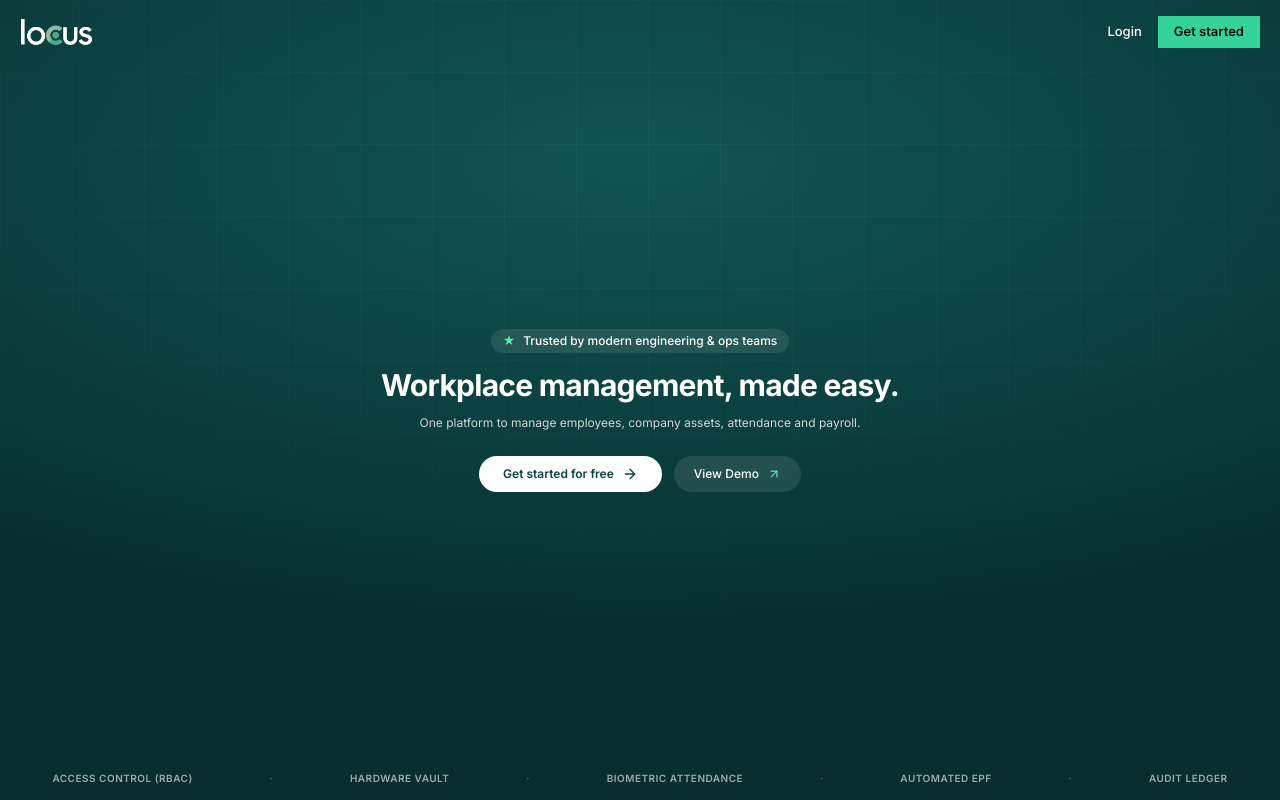
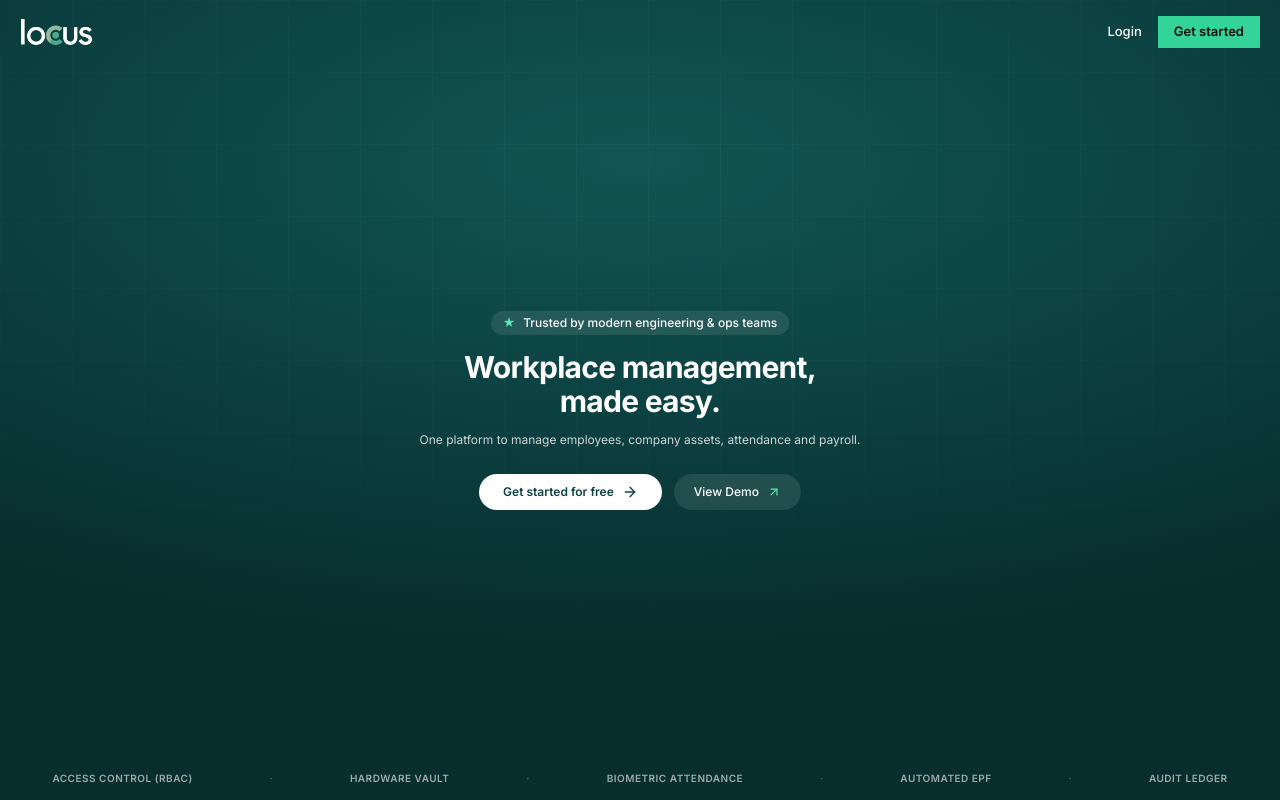
Before and after one commit to Pranav-Khankriyal/Locus, a Next.js app: page / in a window 1280 px wide. Shown: the top 800 px of the page. Built offline with nearby package versions, Linux system fonts and the light colour scheme; no server answers.

Commit message:
style(landing): format hero headline with Workplace management on first line and made easy on second line at identical font size

```diff
--- a/src/views/Landing.tsx
+++ b/src/views/Landing.tsx
@@ -271,7 +271,7 @@ export default function Landing() {
             initial={{ opacity: 0, y: 16 }}
             animate={{ opacity: 1, y: 0 }}
             transition={{ duration: 0.6, ease: [0.22, 1, 0.36, 1] }}
-            className="max-w-2xl mx-auto flex flex-col items-center"
+            className="max-w-4xl mx-auto flex flex-col items-center"
           >
             {/* Rating / Review Pill */}
             <div className="inline-flex items-center gap-2 px-3 py-1 rounded-full bg-white/10 border border-white/20 backdrop-blur-md text-xs font-medium text-white mb-4 sm:mb-5">
@@ -280,10 +280,9 @@ export default function Landing() {
             </div>
 
             {/* Giant Title */}
-            <h1 className="text-3xl sm:text-5xl lg:text-[3.5rem] xl:text-[3.85rem] font-bold tracking-tight leading-[1.08] text-white">
-              Workplace management,{' '}
-              <br className="hidden sm:inline" />
-              <span>made easy.</span>
+            <h1 className="text-3xl sm:text-4xl md:text-5xl lg:text-[3.5rem] xl:text-[3.75rem] font-bold tracking-tight leading-[1.12] text-white text-center">
+              <span className="block sm:whitespace-nowrap">Workplace management,</span>
+              <span className="block">made easy.</span>
             </h1>
 
             {/* Subtitle */}
```
